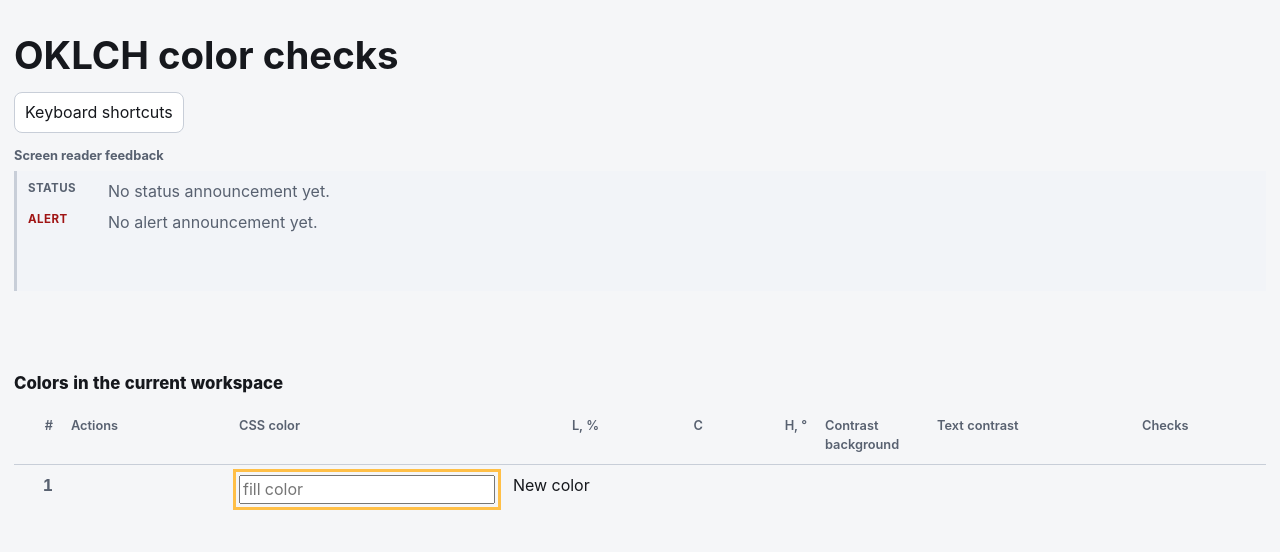
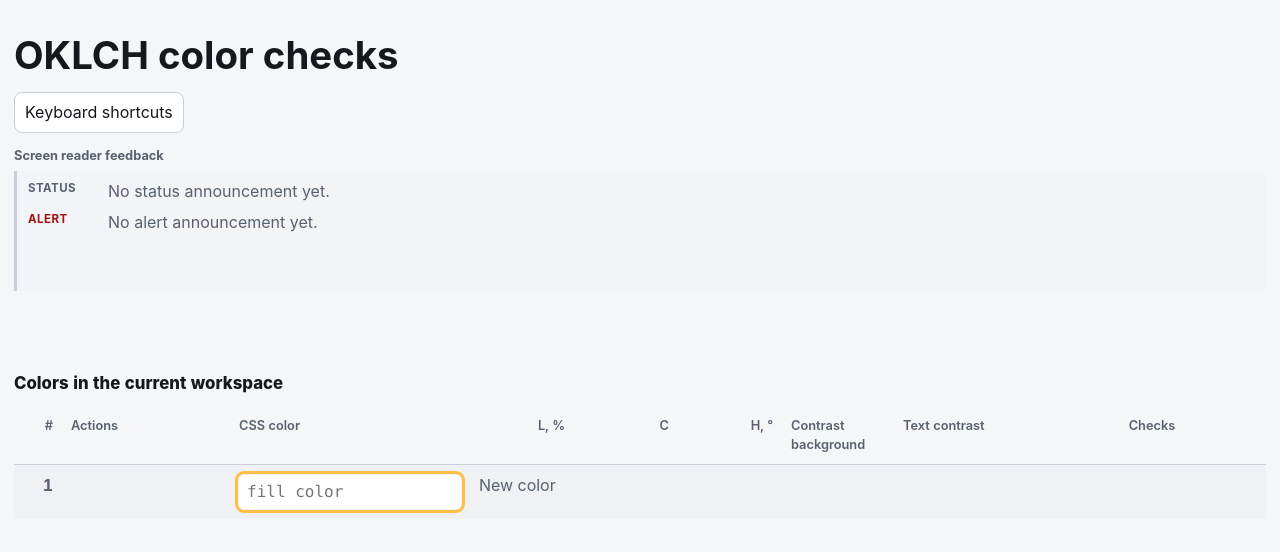
Before and after one commit to arestov/oklch-table, a Svelte app: page / in a window 1280 px wide. Shown: the top 552 px of the page. Built offline with nearby package versions, Linux system fonts and the light colour scheme.

Commit message:
fix(workspace): restore draft input alignment

```diff
--- a/src/components/WorkspaceTable.svelte
+++ b/src/components/WorkspaceTable.svelte
@@ -168,6 +168,48 @@ const presentation = $derived(buildWorkspacePresentation(candidate));
   border-top: 1px solid color-mix(in srgb, var(--border) 65%, transparent);
 }
 
+.workspace-draft-row {
+  background: color-mix(in srgb, var(--surface-2) 74%, transparent);
+
+  & :where(td:not(.draft-input-cell), th) {
+    color: var(--muted);
+  }
+}
+
+.workspace-draft-row input[type="text"] {
+  width: 100%;
+  min-width: 5.25rem;
+  min-block-size: 2.125rem;
+  border: 1px solid transparent;
+  border-radius: 5px;
+  background: transparent;
+  color: var(--text);
+  padding: 6px 7px;
+  font-variant-numeric: tabular-nums;
+  line-height: 1.25rem;
+}
+
+.workspace-draft-row input[type="text"]:hover {
+  border-color: var(--border);
+  background: var(--surface-2);
+}
+
+.workspace-draft-row input[type="text"]:focus-visible {
+  border-color: transparent;
+  background: var(--surface);
+  outline: 3px solid var(--focus);
+  outline-offset: 1px;
+}
+
+.workspace-draft-row input[type="text"][aria-invalid="true"] {
+  border-color: var(--danger);
+}
+
+.workspace-draft-row input.css-color {
+  min-width: 13rem;
+  font-family: ui-monospace, SFMono-Regular, Menlo, Consolas, monospace;
+}
+
 .row-number-column {
   width: 3rem;
 }
```
Also changed, not shown: 1 other file (tests, documents, lock files or other folders).
